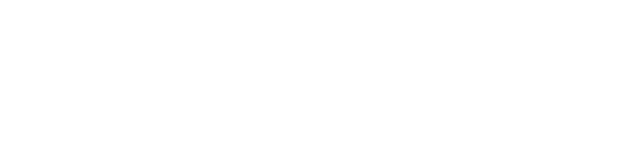
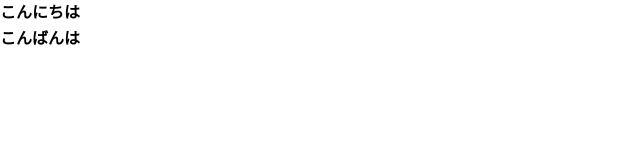
Before and after one commit to nishiumiyuko/first-repository, a plain HTML site: page index.html in a window 1280 px wide. Shown: the whole page, without its empty margins (0-640 px from the left). Drawn offline with nearby package versions, Linux system fonts and the light colour scheme.

Commit message:
こんばんは追記

```diff
--- a/index.html
+++ b/index.html
@@ -15,6 +15,8 @@
 </head>
 
 <body>
+    <h1>こんにちは</h1>
+    <h2>こんばんは</h2>
     <!-- <script src="main.js"></script>
     <script src="index.js"></script> -->
 </body>
```
